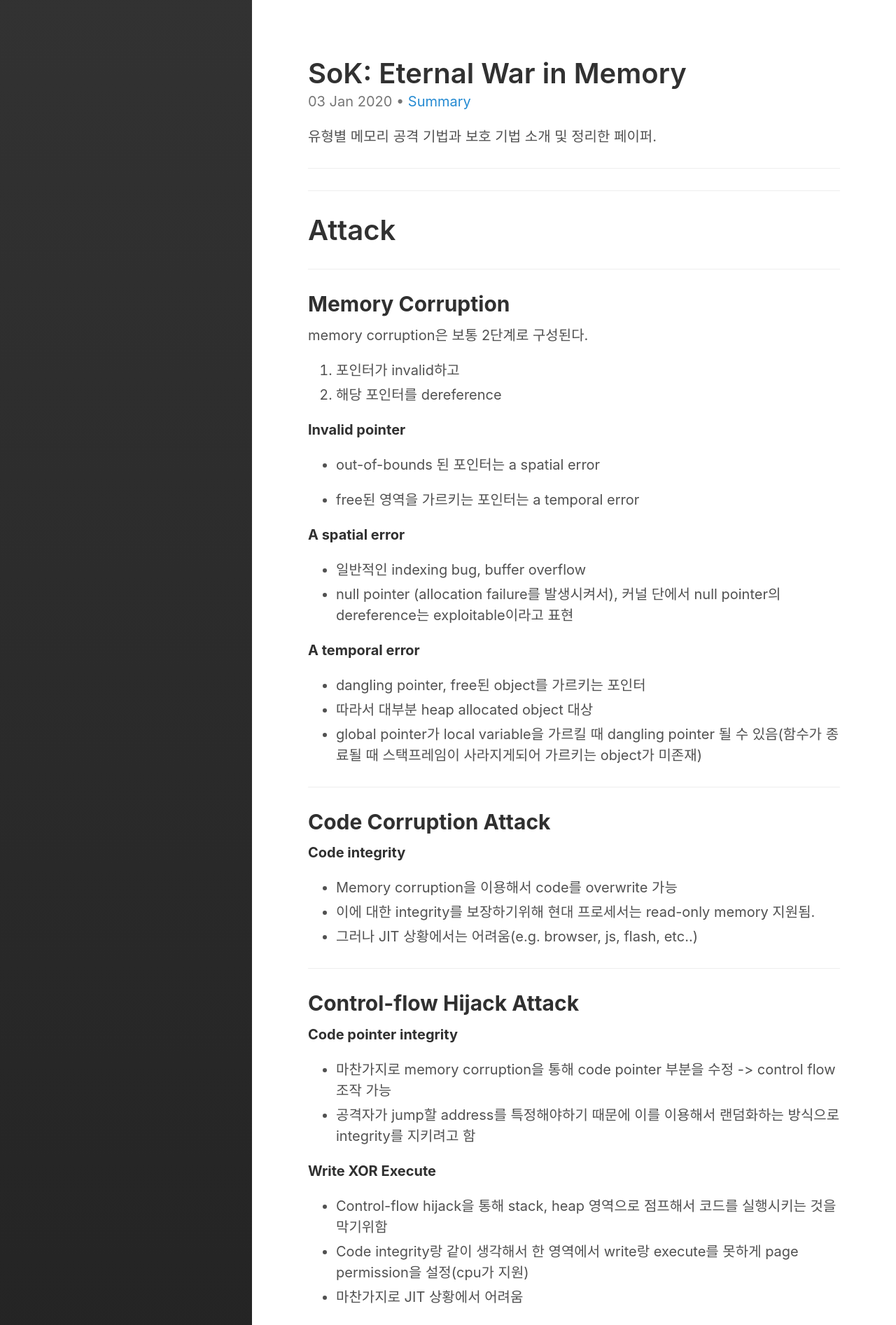
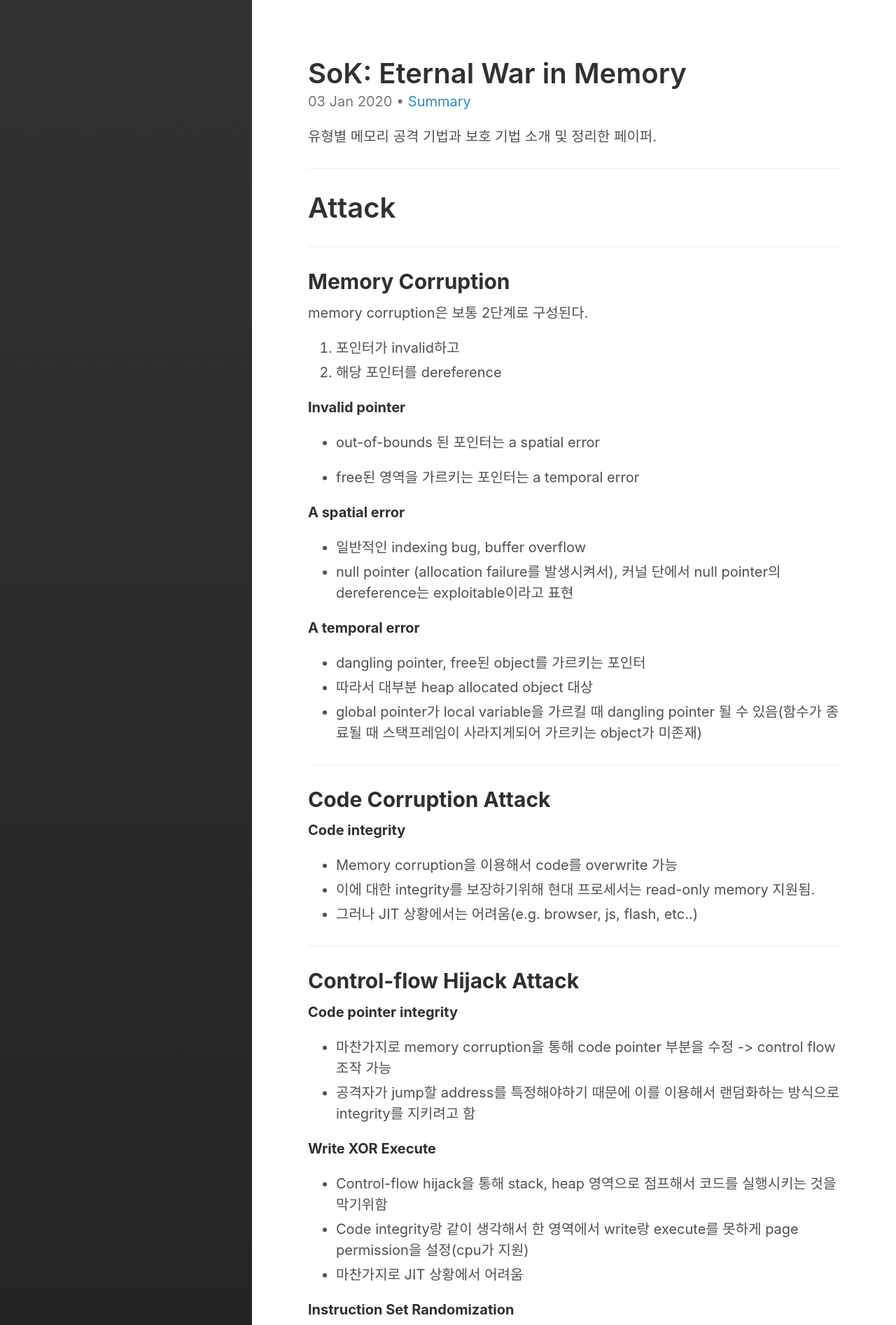
Before and after one commit to blingcho/blingcho.github.io, a Jekyll site: the page built from _posts/survey/2020-01-03-Sok-eternal-war-in-memory.md, in a window 1280 px wide. Shown: the top 1893 px of the page at 70% size. Built offline with Jekyll 4.4.1, drawn with Linux system fonts in a browser that asks for light colours; some of the changed text lies outside the part shown.

Commit message:
20-01-13

```diff
--- a/_posts/survey/2020-01-03-Sok-eternal-war-in-memory.md
+++ b/_posts/survey/2020-01-03-Sok-eternal-war-in-memory.md
@@ -10,8 +10,7 @@ tags:
 
 유형별 메모리 공격 기법과 보호 기법 소개 및 정리한 페이퍼.
 
----
----
+___
 # Attack
 ---
 ## **Memory Corruption**
@@ -83,8 +82,8 @@ memory corruption은 보통 2단계로 구성된다.
 **Information leak**
 - information leak을 통해 randomization 관련 솔루션을 우회 가능
 - 약화시킬 수 있는건 full-data randomization
----
----
+
+___
 # Currently Used Protections
 ---
 ## **Stack smashing protection**
@@ -98,8 +97,8 @@ memory corruption은 보통 2단계로 구성된다.
 
 ## **ASLR**
 - 힙, 스택, 공유 라이브러리, main code segment를 가상주소공간에 mapping
----
----
+
+___
 # Approaches and evaluation criteria
 - 확률론적인 방법과 결정론적인 방법으로 나뉨
 - 확률론적인 방법은 ISR, ASLR, DSR 등등
```
Also changed, not shown: other parts of _posts/survey/2020-01-03-Sok-eternal-war-in-memory.md (+6 -4 lines).
